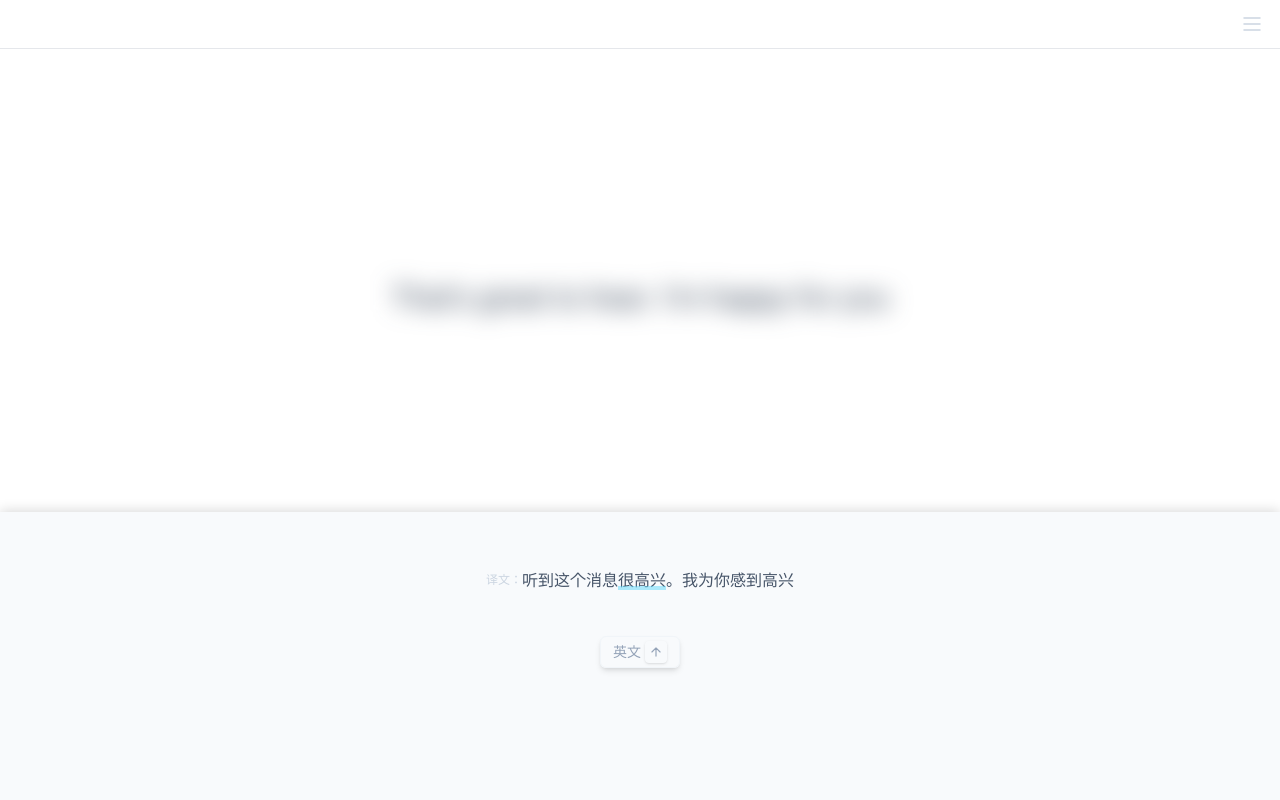
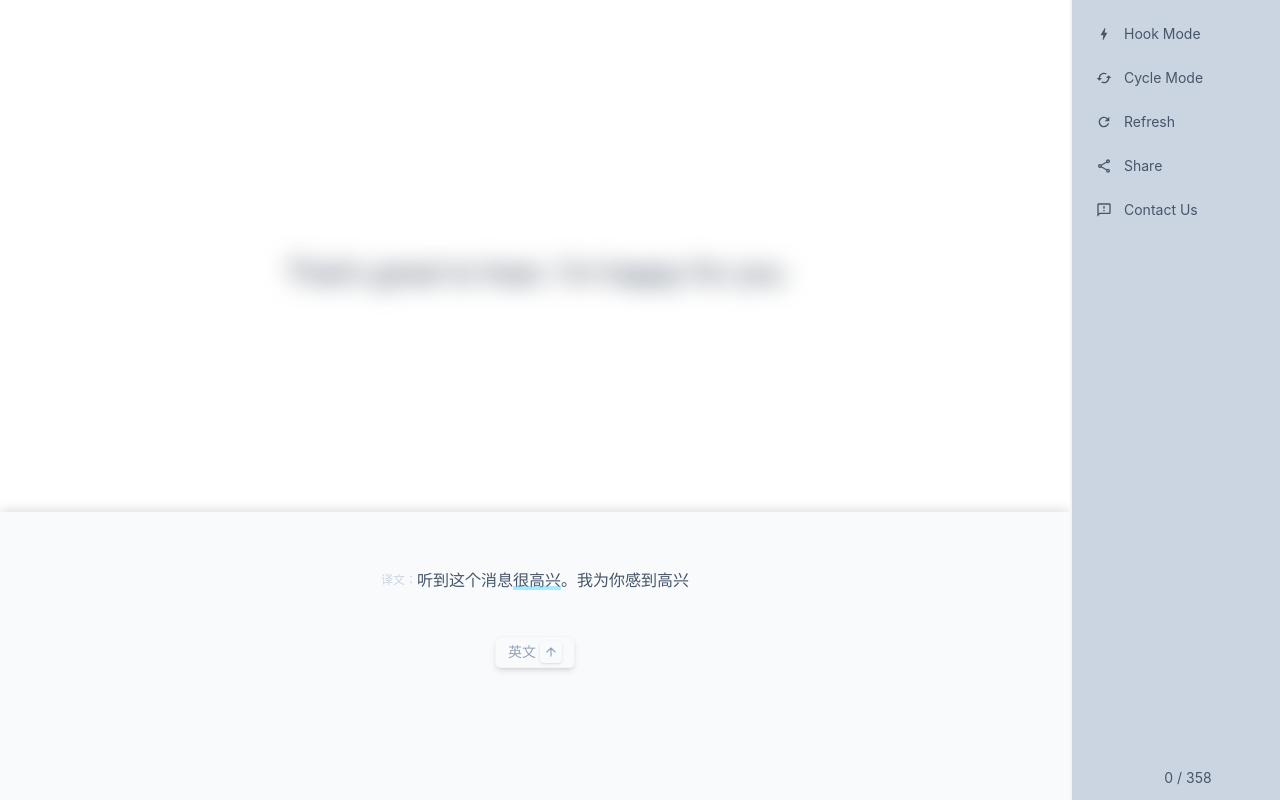
Before and after one commit to StrangeTown/just_recite_web, a React app: page / in a window 1280 px wide. Built offline with nearby package versions, Linux system fonts and the light colour scheme.

Commit message:
update settings style

```diff
--- a/src/App.tsx
+++ b/src/App.tsx
@@ -10,12 +10,25 @@ import {
 	selectContactUsVisible,
 	setContactUsVisible,
 } from "./store/slices/settingSlice";
+import { setCrazyModeVisible } from "./store/slices/recitePageSlice";
+import { isLargeScreen } from "./utils";
 
 function App() {
 	const dispatch = useAppDispatch();
 	const [settingsVisible, setSettingsVisible] = useState(false);
 	// const [contactModalVisible, setContactModalVisible] = useState(false);
 	const contactModalVisible = useAppSelector(selectContactUsVisible);
+	const [isLarge, setIsLarge] = useState(isLargeScreen());
+
+	useEffect(() => {
+		const handleResize = () => {
+			setIsLarge(isLargeScreen());
+		};
+		window.addEventListener("resize", handleResize);
+		return () => {
+			window.removeEventListener("resize", handleResize);
+		};
+	}, []);
 
 	const changeContactUsVisiblity = (visible: boolean) => {
 		dispatch(setContactUsVisible(visible));
@@ -25,20 +38,29 @@ function App() {
 		generateItems();
 	}, [dispatch]);
 
+	const settingsComponentVisible = isLarge || settingsVisible;
+
 	return (
 		<>
-			<div className="App fixed left-0 top-0 bottom-0 right-0 flex flex-col">
-				<div className="border-b">
+			<div className="App fixed left-0 top-0 bottom-0 right-0 flex">
+				<div className="flex flex-col flex-1">
+					{/* Header */}
+					<div className="border-b lg:hidden">
 						<Header
-						settingsVisible={settingsVisible}
 							onSettingsClick={() => setSettingsVisible(!settingsVisible)}
 						/>
 					</div>
+
+					{/* Content */}
 					<div className="flex-1 flex">
 						<div className="flex-1">
 							<Home />
 						</div>
-					{settingsVisible && (
+					</div>
+				</div>
+
+				{/* Settings */}
+				{settingsComponentVisible && (
 					<Settings
 						onClose={() => {
 							setSettingsVisible(false);
@@ -49,7 +71,6 @@ function App() {
 					/>
 				)}
 			</div>
-			</div>
 
 			{contactModalVisible && (
 				<ContactModal onClose={() => changeContactUsVisiblity(false)} />
--- a/src/components/Header.tsx
+++ b/src/components/Header.tsx
@@ -2,24 +2,33 @@ import { useTranslation } from "react-i18next";
 
 interface HeaderProps {
 	onSettingsClick: () => void;
-  settingsVisible: boolean;
 }
-const Header = ({ onSettingsClick, settingsVisible }: HeaderProps) => {
+const Header = ({ onSettingsClick }: HeaderProps) => {
 	useTranslation();
 
-  const menuColorCls = settingsVisible ? "md:text-slate-500" : "md:text-slate-300";
 	return (
 		<div className="flex justify-end px-4 py-3">
 			<div
-				className={`flex items-center gap-2 text-slate-500 ${menuColorCls}`}
+				className={`flex items-center gap-2 text-slate-500 md:text-slate-300`}
 				onClick={() => {
 					onSettingsClick();
 				}}
 			>
-        {/* Menu Icon */}
-        <svg xmlns="http://www.w3.org/2000/svg" className="h-6 w-6 cursor-pointer" fill="none" viewBox="0 0 24 24" stroke="currentColor">
-          <path strokeLinecap="round" strokeLinejoin="round" strokeWidth="1.5" d="M4 6h16M4 12h16M4 18h16" />
-        </svg>
+				{/* Menu Icon */}
+				<svg
+					xmlns="http://www.w3.org/2000/svg"
+					className="h-6 w-6 cursor-pointer"
+					fill="none"
+					viewBox="0 0 24 24"
+					stroke="currentColor"
+				>
+					<path
+						strokeLinecap="round"
+						strokeLinejoin="round"
+						strokeWidth="1.5"
+						d="M4 6h16M4 12h16M4 18h16"
+					/>
+				</svg>
 			</div>
 		</div>
 	);
--- a/src/components/Settings/index.tsx
+++ b/src/components/Settings/index.tsx
@@ -16,6 +16,7 @@ import {
 	MdRefresh,
 } from "react-icons/md";
 import { getCurrentProgress } from "../../services";
+import { isLargeScreen } from "../../utils";
 
 const languageArr = ["en", "zh"];
 const enFontArr = ["Satisfy", "Roboto"];
@@ -80,11 +81,11 @@ const Settings = ({ onClose, onContactClick }: ISettingsProps) => {
 
 	return (
 		<div
-			className={`fixed top-0 right-0 h-full w-full flex z-100 bg-black ${backdropBgOpacityCls} transition-all duration-500 flex justify-end`}
+			className={`fixed lg:relative lg:border-l-2 lg:border-l-slate-100 top-0 right-0 h-full w-full lg:w-auto flex z-100 bg-black ${backdropBgOpacityCls} transition-all duration-500 flex justify-end`}
 			onClick={handleBackdropClick}
 		>
 			<div
-				className={`w-2/3 md:w-1/4 h-full pt-6 pl-6 pb-3 bg-white ${contentTranslateX} transition-all duration-500 flex flex-col justify-between`}
+				className={`w-2/3 md:w-1/4 lg:w-52 h-full pt-6 pl-6 pb-3 bg-white lg:bg-slate-300 ${contentTranslateX} transition-all lg:transform-none duration-500 flex flex-col justify-between`}
 			>
 				<div className=" flex flex-col gap-y-6">
 					<SettingsItem
--- a/src/utils/index.ts
+++ b/src/utils/index.ts
@@ -5,3 +5,5 @@ export const goFullScreen = () => {
 		document.documentElement.requestFullscreen();
 	}
 };
+
+export const isLargeScreen = () => window.innerWidth > 1024;
```
Lines whose indentation alone changed are shown as unchanged.
